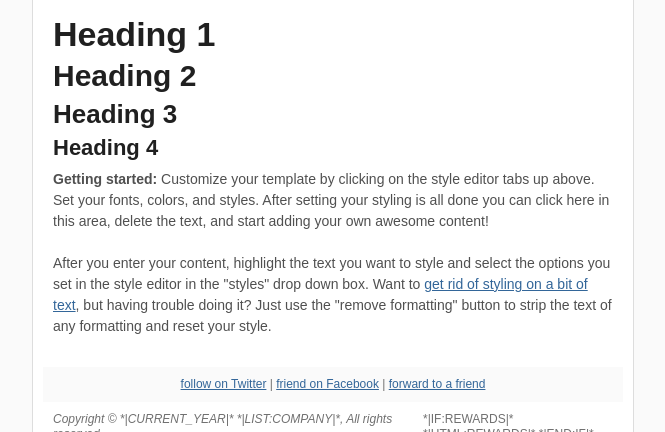
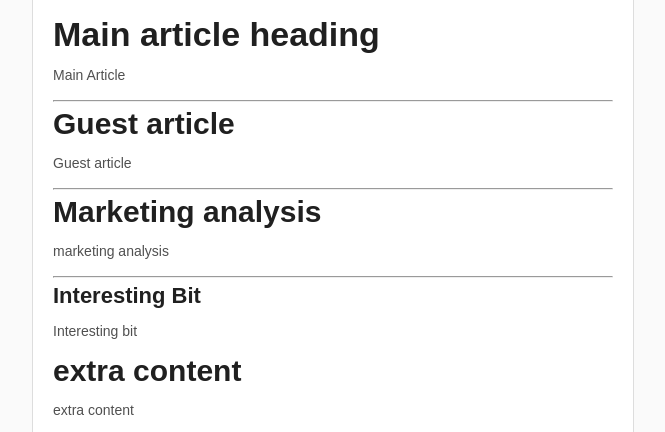
Before and after one commit to afcarl/marketing_bits, a plain HTML site: page template/simple-basic.html in a window 1280 px wide. Shown: the part 364-796 px from the top of the page, without its empty margins (307-972 px from the left). Drawn offline with Linux system fonts and the light colour scheme.

Commit message:
template ready, tested.

```diff
--- a/template/simple-basic.html
+++ b/template/simple-basic.html
@@ -373,7 +373,7 @@
                                             <td class="headerContent">
 
                                             	<!-- // Begin Module: Standard Header Image \\ -->
-                                            	<img src="http://gallery.mailchimp.com/653153ae841fd11de66ad181a/images/placeholder_600.gif" style="max-width:600px;" id="headerImage campaign-icon" mc:label="header_image" mc:edit="header_image" mc:allowdesigner mc:allowtext />
+                                            	<img src="https://raw.github.com/orangethirty/marketing_bits/master/template/marketing_bits_logo.png" style="max-width:600px;" id="headerImage campaign-icon" mc:label="header_image" mc:edit="header_image" mc:allowdesigner mc:allowtext />
                                             	<!-- // End Module: Standard Header Image \\ -->
 
                                             </td>
@@ -394,14 +394,28 @@
                                                     <tr>
                                                         <td valign="top">
                                                             <div mc:edit="std_content00">
-                                                                <h1 class="h1">Heading 1</h1>
-                                                                <h2 class="h2">Heading 2</h2>
-                                                                <h3 class="h3">Heading 3</h3>
-                                                                <h4 class="h4">Heading 4</h4>
-                                                                <strong>Getting started:</strong> Customize your template by clicking on the style editor tabs up above. Set your fonts, colors, and styles. After setting your styling is all done you can click here in this area, delete the text, and start adding your own awesome content!
-                                                                <br />
-                                                                <br />
-                                                                After you enter your content, highlight the text you want to style and select the options you set in the style editor in the "styles" drop down box. Want to <a href="http://www.mailchimp.com/kb/article/im-using-the-style-designer-and-i-cant-get-my-formatting-to-change" target="_blank">get rid of styling on a bit of text</a>, but having trouble doing it? Just use the "remove formatting" button to strip the text of any formatting and reset your style.
+                                                                <h1 class="h1">Main article heading</h1>
+                                                                <p>Main Article</p>
+                                                                <hr>
+
+                                                                <h2 class="h2">Guest article</h2>
+                                                                <p>Guest article</p>
+                                                                <hr>
+                                                              <!--  <img src="">   advertisement for guest-->
+
+                                                                <h2 class="h2">Marketing analysis</h2>
+                                                                <p>marketing analysis</p>
+                                                                <hr>
+
+                                                                <h4 class="h4">Interesting Bit</h4>
+                                                                <p>Interesting bit</p>
+
+                                                                <h2 class="h2">extra content</h2>
+                                                                <p>extra content</p>
+                                                                <hr>
+
+
+
                                                             </div>
 														</td>
                                                     </tr>
```
